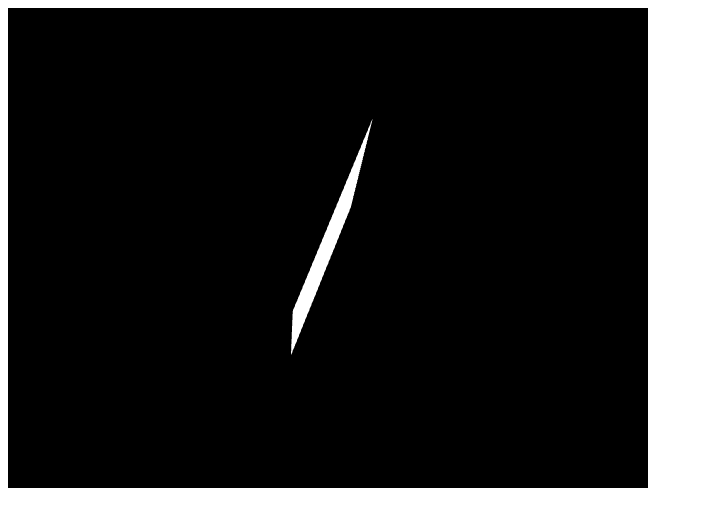
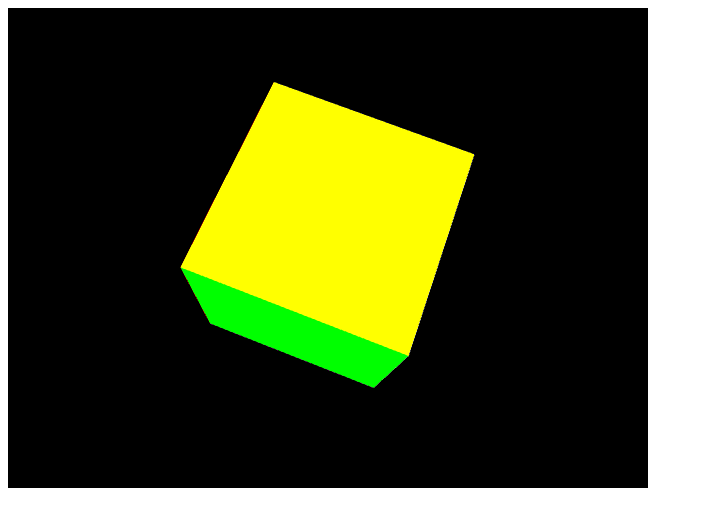
Before and after one commit to dayweek/webgl, a plain HTML site: page index.html in a window 1280 px wide. Shown: the whole page, without its empty margins (0-703 px from the left). Drawn offline with Linux system fonts and the light colour scheme.

Commit message:
rotating cube with colors

```diff
--- a/index.html
+++ b/index.html
@@ -15,14 +15,88 @@ function initBuffers() {
   squareVerticesBuffer = gl.createBuffer();
   gl.bindBuffer(gl.ARRAY_BUFFER, squareVerticesBuffer);
 
-  var vertices = [
-    1.0,  1.0,  0.0,
-    -1.0, 1.0,  0.0,
-    1.0,  -1.0, 0.0,
-    -1.0, -1.0, 0.0
+
+var vertices = [
+    // Front face
+    -1.0, -1.0,  1.0,
+     1.0, -1.0,  1.0,
+     1.0,  1.0,  1.0,
+    -1.0,  1.0,  1.0,
+
+    // Back face
+    -1.0, -1.0, -1.0,
+    -1.0,  1.0, -1.0,
+     1.0,  1.0, -1.0,
+     1.0, -1.0, -1.0,
+
+    // Top face
+    -1.0,  1.0, -1.0,
+    -1.0,  1.0,  1.0,
+     1.0,  1.0,  1.0,
+     1.0,  1.0, -1.0,
+
+    // Bottom face
+    -1.0, -1.0, -1.0,
+     1.0, -1.0, -1.0,
+     1.0, -1.0,  1.0,
+    -1.0, -1.0,  1.0,
+
+    // Right face
+     1.0, -1.0, -1.0,
+     1.0,  1.0, -1.0,
+     1.0,  1.0,  1.0,
+     1.0, -1.0,  1.0,
+
+    // Left face
+    -1.0, -1.0, -1.0,
+    -1.0, -1.0,  1.0,
+    -1.0,  1.0,  1.0,
+    -1.0,  1.0, -1.0
   ];
 
   gl.bufferData(gl.ARRAY_BUFFER, new Float32Array(vertices), gl.STATIC_DRAW);
+var colors = [
+    [1.0,  1.0,  1.0,  1.0],    // Front face: white
+    [1.0,  0.0,  0.0,  1.0],    // Back face: red
+    [0.0,  1.0,  0.0,  1.0],    // Top face: green
+    [0.0,  0.0,  1.0,  1.0],    // Bottom face: blue
+    [1.0,  1.0,  0.0,  1.0],    // Right face: yellow
+    [1.0,  0.0,  1.0,  1.0]     // Left face: purple
+  ];
+
+  var generatedColors = [];
+
+  for (j=0; j<6; j++) {
+    var c = colors[j];
+
+    for (var i=0; i<4; i++) {
+      generatedColors = generatedColors.concat(c);
+    }
+  }
+
+  cubeVerticesColorBuffer = gl.createBuffer();
+  gl.bindBuffer(gl.ARRAY_BUFFER, cubeVerticesColorBuffer);
+  gl.bufferData(gl.ARRAY_BUFFER, new Float32Array(generatedColors), gl.STATIC_DRAW);
+cubeVerticesIndexBuffer = gl.createBuffer();
+  gl.bindBuffer(gl.ELEMENT_ARRAY_BUFFER, cubeVerticesIndexBuffer);
+
+  // This array defines each face as two triangles, using the
+  // indices into the vertex array to specify each triangle's
+  // position.
+
+  var cubeVertexIndices = [
+    0,  1,  2,      0,  2,  3,    // front
+    4,  5,  6,      4,  6,  7,    // back
+    8,  9,  10,     8,  10, 11,   // top
+    12, 13, 14,     12, 14, 15,   // bottom
+    16, 17, 18,     16, 18, 19,   // right
+    20, 21, 22,     20, 22, 23    // left
+  ]
+
+  // Now send the element array to GL
+
+  gl.bufferData(gl.ELEMENT_ARRAY_BUFFER,
+      new Uint16Array(cubeVertexIndices), gl.STATIC_DRAW);
 }
 function initShaders() {
   var fragmentShader = getShader(gl, "shader-fs");
@@ -45,6 +119,8 @@ function initShaders() {
 
   vertexPositionAttribute = gl.getAttribLocation(shaderProgram, "aVertexPosition");
   gl.enableVertexAttribArray(vertexPositionAttribute);
+  vertexColorAttribute = gl.getAttribLocation(shaderProgram, "aColorPosition");
+  gl.enableVertexAttribArray(vertexColorAttribute);
 }
 function getShader(gl, id) {
   var shaderScript = document.getElementById(id);
@@ -124,8 +200,11 @@ function drawScene() {
 
   gl.bindBuffer(gl.ARRAY_BUFFER, squareVerticesBuffer);
   gl.vertexAttribPointer(vertexPositionAttribute, 3, gl.FLOAT, false, 0, 0);
+  gl.bindBuffer(gl.ARRAY_BUFFER, cubeVerticesColorBuffer);
+  gl.vertexAttribPointer(vertexColorAttribute, 4, gl.FLOAT, false, 0, 0);
   setMatrixUniforms();
-  gl.drawArrays(gl.TRIANGLE_STRIP, 0, 4);
+gl.bindBuffer(gl.ELEMENT_ARRAY_BUFFER, cubeVerticesIndexBuffer);
+gl.drawElements(gl.TRIANGLES, 36, gl.UNSIGNED_SHORT, 0);
   mvPopMatrix();
   requestAnimFrame(drawScene);
 }
@@ -140,25 +219,35 @@ function start() {
 
   if (gl) {
     gl.clearColor(0.0, 0.0, 0.0, 1.0);                      // Set clear color to black, fully opaque
-    //gl.enable(gl.DEPTH_TEST);                               // Enable depth testing
-    //gl.depthFunc(gl.LEQUAL);                                // Near things obscure far things
+    gl.enable(gl.DEPTH_TEST);                               // Enable depth testing
+    gl.depthFunc(gl.LEQUAL);                                // Near things obscure far things
     drawScene();
   }
 }
 </script>
 <body onload="start()">
 <script id="shader-fs" type="x-shader/x-fragment">
+#ifdef GL_ES
+precision highp float;
+#endif
+  varying vec4 acolor;
   void main(void) {
-    gl_FragColor = vec4(1.0, 1.0, 1.0, 1.0);
+    gl_FragColor = acolor;
   }
 </script>
 <script id="shader-vs" type="x-shader/x-vertex">
+#ifdef GL_ES
+precision highp float;
+#endif
   attribute vec3 aVertexPosition;
+  attribute vec4 aColorPosition;
 
   uniform mat4 uMVMatrix;
   uniform mat4 uPMatrix;
 
+  varying vec4 acolor;
   void main(void) {
+    acolor = aColorPosition;
     gl_Position = uPMatrix * uMVMatrix * vec4(aVertexPosition, 1.0);
   }
 </script>
```
